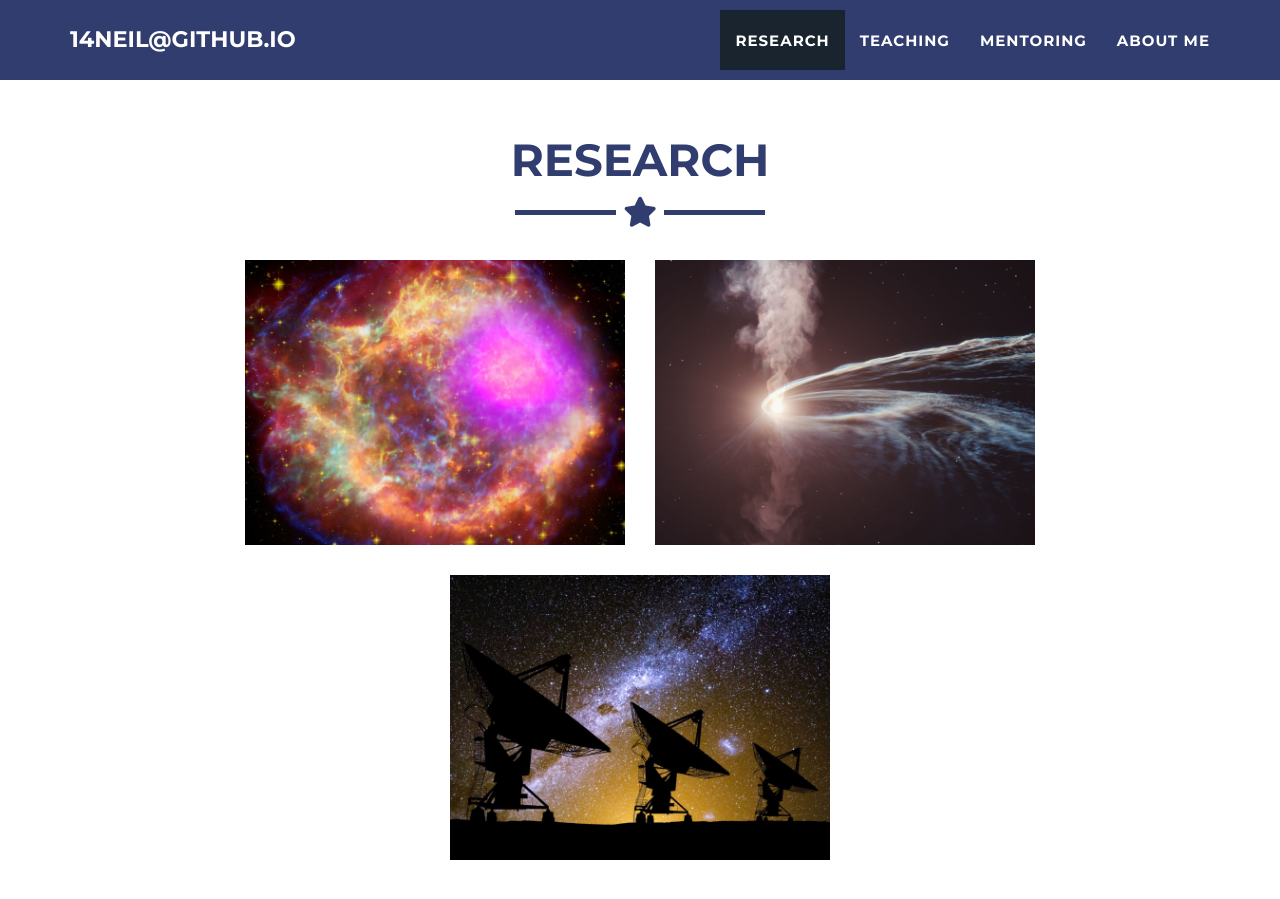
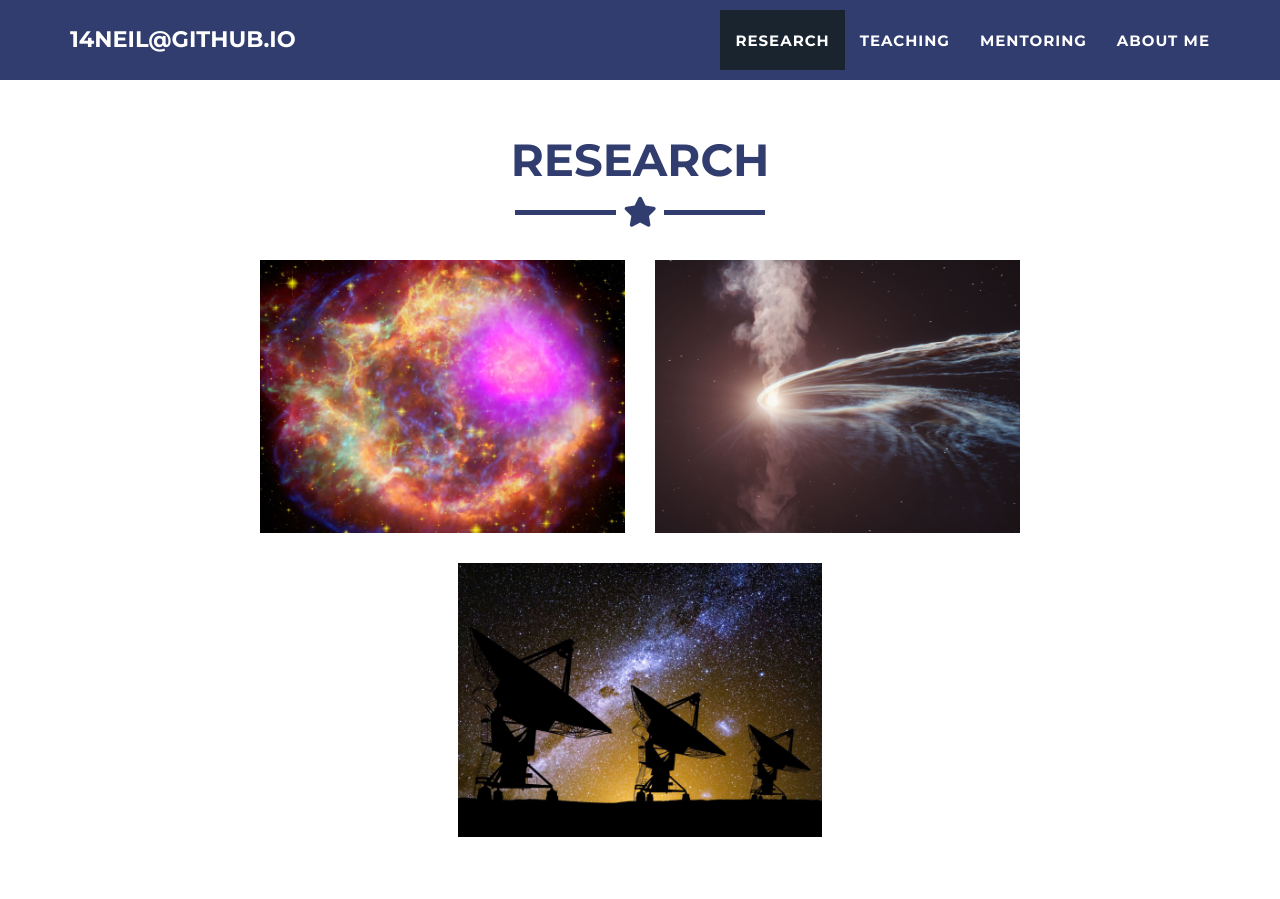
Before and after one commit to 14neil/14neil.github.io, a Jekyll site: the page built from _posts/2025-09-04-project-4.markdown, in a window 1280 px wide and 900 px high, scrolled down 996 px. Built offline with Jekyll 4.4.1, drawn with Linux system fonts in a browser that asks for light colours.

Commit message:
Update research_grid.html

```diff
--- a/_includes/research_grid.html
+++ b/_includes/research_grid.html
@@ -11,7 +11,7 @@
     <div class="portfolio-flex-row" style="display: flex; flex-wrap: wrap; justify-content: center;">
       {% for post in site.posts %}
         {% if post.category == "research" %}
-          <div class="portfolio-flex-item portfolio-item" style="flex: 0 0 33.33%; max-width: 33.33%; margin: 15px;">
+          <div class="portfolio-flex-item portfolio-item">
             <a href="#portfolioModal-{{ post.modal-id }}" class="portfolio-link" data-toggle="modal">
               <div class="caption">
                 <div class="caption-content">
```
